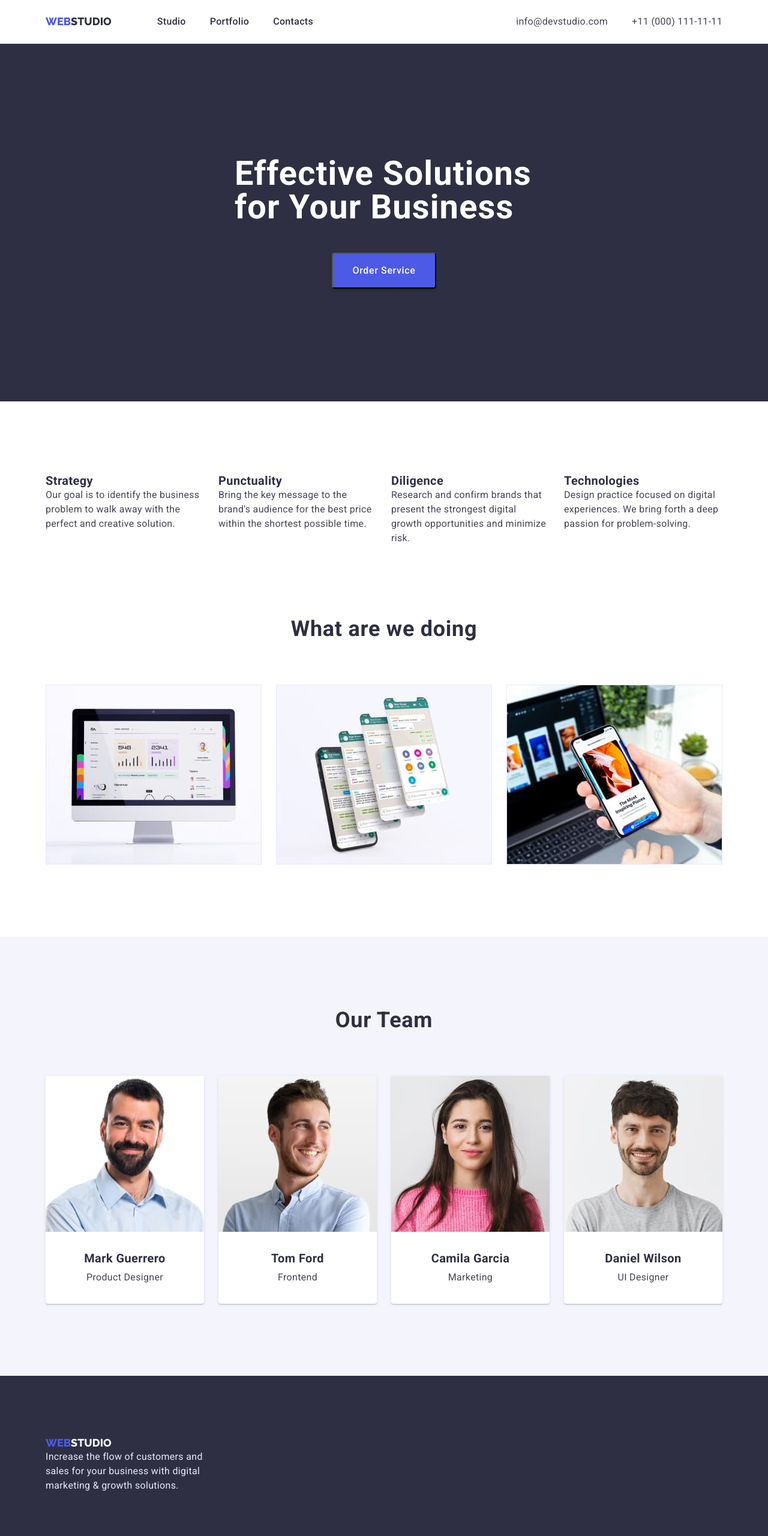
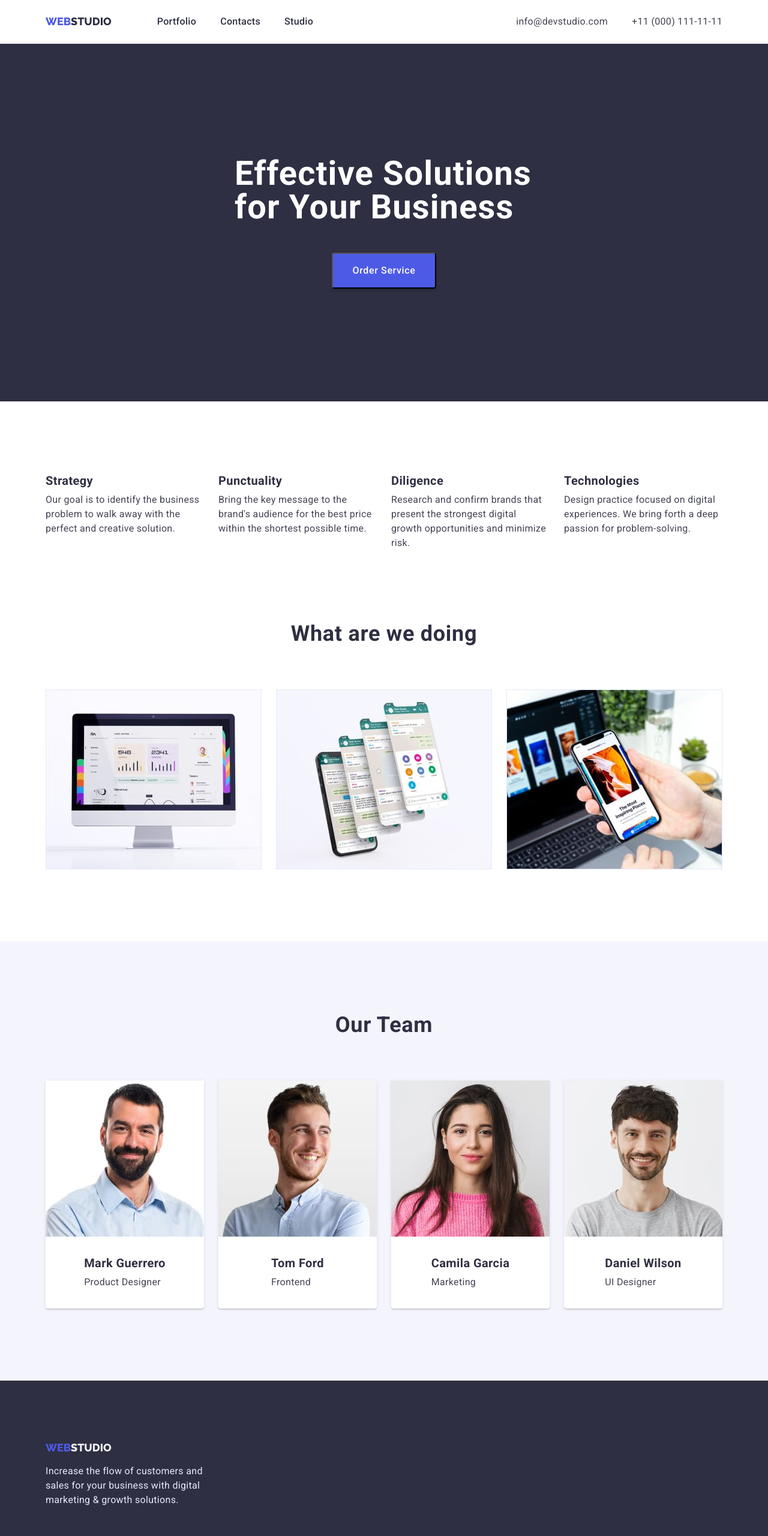
Before and after one commit to Annauser25/goit-markup-hw-03, a plain HTML site: page index.html in a window 1280 px wide. Shown: the top 2560 px of the page at 60% size. Drawn offline with nearby package versions, Linux system fonts and the light colour scheme.

Commit message:
update file index.html
Виправила помилки

```diff
--- a/index.html
+++ b/index.html
@@ -17,9 +17,9 @@
             <a href="index.html" class="logo logo-header"><span class="logo-web">Web</span>Studio</a>
             <nav>
                 <ul class="box-nav-link">
-                    <li><a class="nav-link" href="index.html">Studio</a></li>
-                    <li><a class="nav-link" href="portfolio.html">Portfolio</a></li>
-                    <li> <a class="nav-link" href="#">Contacts</a></li>
+                    <li class="box-nav-link-li"><a class="nav-link" href="portfolio.html">Portfolio</a></li>
+                    <li class="box-nav-link-li"><a class="nav-link" href="#">Contacts</a></li>
+                    <li class="box-nav-link-li"><a class="nav-link" href="index.html">Studio</a></li>
                 </ul>
             </nav>
             <ul class="box-contact-link">
@@ -59,7 +59,7 @@
                 </ul>
             </div>
         </section>
-        <section>
+        <section class="section-doing">
            <div class="container box-doing">
                 <h2 class="title-doing">What are we doing</h2>
                     <ul class="box-photo-doing">
@@ -75,23 +75,31 @@
                 <ul class="box-block-our-team">
                     <li class="block-ourteam">
                         <img src="./images/markguerrero.jpg" alt="photo mark" width="264" height="260">
+                        <div class="box-title-content-ourteam">
                             <h3 class="title-content-ourteam">Mark Guerrero</h3>
                             <p class="content-ourteam-characteristic">Product Designer</p>
+                        </div>
                     </li>
                     <li class="block-ourteam">
                         <img src="./images/tomford.jpg" alt="photo tom" width="264" height="260">
+                        <div class="box-title-content-ourteam">
                             <h3 class="title-content-ourteam">Tom Ford</h3>
                             <p class="content-ourteam-characteristic">Frontend</p>
+                        </div>
                     </li>
                     <li class="block-ourteam">
                         <img src="./images/camilagarcia.jpg" alt="photo Camilla" width="264" height="260">
+                        <div class="box-title-content-ourteam">
                             <h3 class="title-content-ourteam">Camila Garcia </h3>
                             <p class="content-ourteam-characteristic"> Marketing</p>
+                        </div>
                     </li>
                     <li class="block-ourteam">
                         <img src="./images/danielwilson.jpg" alt="Photo Daniel" width="264" height="260">
+                        <div class="box-title-content-ourteam">
                             <h3 class="title-content-ourteam">Daniel Wilson</h3>
                             <p class="content-ourteam-characteristic">UI Designer</p>
+                        </div>
                     </li>
                 </ul>
             </div>
--- a/style/style.css
+++ b/style/style.css
@@ -60,13 +60,13 @@ body {
 
 .header {
     border-bottom: 1px solid #E7E9FC;
+    padding-top: 24px;
+    padding-bottom: 24px;
 }
 
 .box-header{
     display: flex;
     align-items: center;
-    padding-top: 24px;
-    padding-bottom: 24px;
 
 }
 
@@ -98,8 +98,11 @@ body {
 
 
 
+.box-nav-link-li{
+    margin-right: 40px;
+}
+
 .nav-link {
-    margin-right: 40px;
     font-size: 16px;
     line-height: 1.5;
     letter-spacing: 0.02em;
@@ -218,6 +221,7 @@ color:var(--color-text-hover-link);
     font-size: 20px;
     letter-spacing: 0.02em;
     line-height: 1.2;
+    margin-bottom: 8px;
 }
 
 .content-characteristic {
@@ -227,6 +231,11 @@ color:var(--color-text-hover-link);
     line-height: 1.5;
     letter-spacing: 0.02em;
     width: 264px;
+}
+
+
+.section-doing{
+    padding-bottom: 120px;
 }
 
 .box-photo-doing{
@@ -240,9 +249,6 @@ margin-right: 24px;
 .box-doing{
     display: flex;
     flex-direction: column;
-    align-items: center;
-    padding-bottom: 120px
-    ;
 }
 
 
@@ -253,18 +259,18 @@ margin-right: 24px;
     font-weight: 700;
     font-size: 36px;
     margin-bottom: 72px;
+    text-align: center;
 }
 
 .section-ourteam{
     background-color: var(--background-color-team);
+    padding-top: 120px;
+    padding-bottom: 120px;
 }
 
 .box-ourteam{
     display: flex;
     flex-direction: column;
-    align-items: center;
-    padding-top: 120px;
-    padding-bottom: 120px;
 }
 
 .box-block-our-team{
@@ -278,13 +284,13 @@ margin-right: 24px;
     font-weight: 700;
     font-size: 36px;
     margin-bottom: 72px;
+    text-align: center;
 }
 
 .title-content-ourteam {
     font-size: 20px;
     line-height: 1.2;
     letter-spacing: 0.02em;
-    margin-top: 32px;
     margin-bottom: 8px;
 
 }
@@ -295,8 +301,14 @@ margin-right: 24px;
     line-height: 1.5;
     letter-spacing: 0.02em;
     color:var(--color-text-original);
-    margin-bottom: 32px;
 }
+
+
+.box-title-content-ourteam{
+    padding-top: 32px;
+    padding-bottom: 32px;
+}
+
 
 .block-ourteam {
     display: flex;
@@ -321,6 +333,7 @@ margin-right: 24px;
 }
 
 .logo-footer {
+    display: block;
     color: var(--color-text-logo-footer);
     margin-bottom: 16px;
 }
@@ -346,9 +359,14 @@ margin-right: 24px;
 /*portfolio*/
 
 
+.section-main-portfolio{
+    padding-top: 96px;
+    padding-bottom: 120px;
+}
+
+
 .box-button-portfolio {
     display: flex;
-    margin-top: 96px;
     margin-bottom: 72px;
     justify-content: center;
 }
@@ -359,6 +377,7 @@ margin-right: 24px;
 
 
 .button-portfolio {
+    font-weight: 500;
     font-size: 16px;
     line-height: 1.5;
     letter-spacing: 0.04em;
@@ -382,7 +401,6 @@ margin-right: 24px;
     font-size: 20px;
     line-height: 1.2;
     letter-spacing: 0.02em;
-    margin-top: 32px;
     margin-bottom: 8px;
 }
 
@@ -413,10 +431,13 @@ margin-right: 24px;
     line-height: 1.5;
     letter-spacing: 0.02em;
     color: var(--color-text-original);
-    margin-bottom: 32px;
+
 }
 
 .border-photo-portfolio{
+    padding-top: 32px;
+    padding-bottom: 32px;
+    padding-left: 16px;
     border: 1px solid #E7E9FC;
 }
 
@@ -425,7 +446,3 @@ margin-right: 24px;
     border: 0.5px solid #F4F4FD;
         box-shadow: 0px 1px 6px rgba(46, 47, 66, 0.08), 0px 1px 1px rgba(46, 47, 66, 0.16), 0px 2px 1px rgba(46, 47, 66, 0.08);
 }
-
-.section-photo-portfolio{
-    margin-bottom: 120px;
-}
```
Also changed, not shown: portfolio.html (+6 -6 lines). Lines whose indentation alone changed are shown as unchanged.
